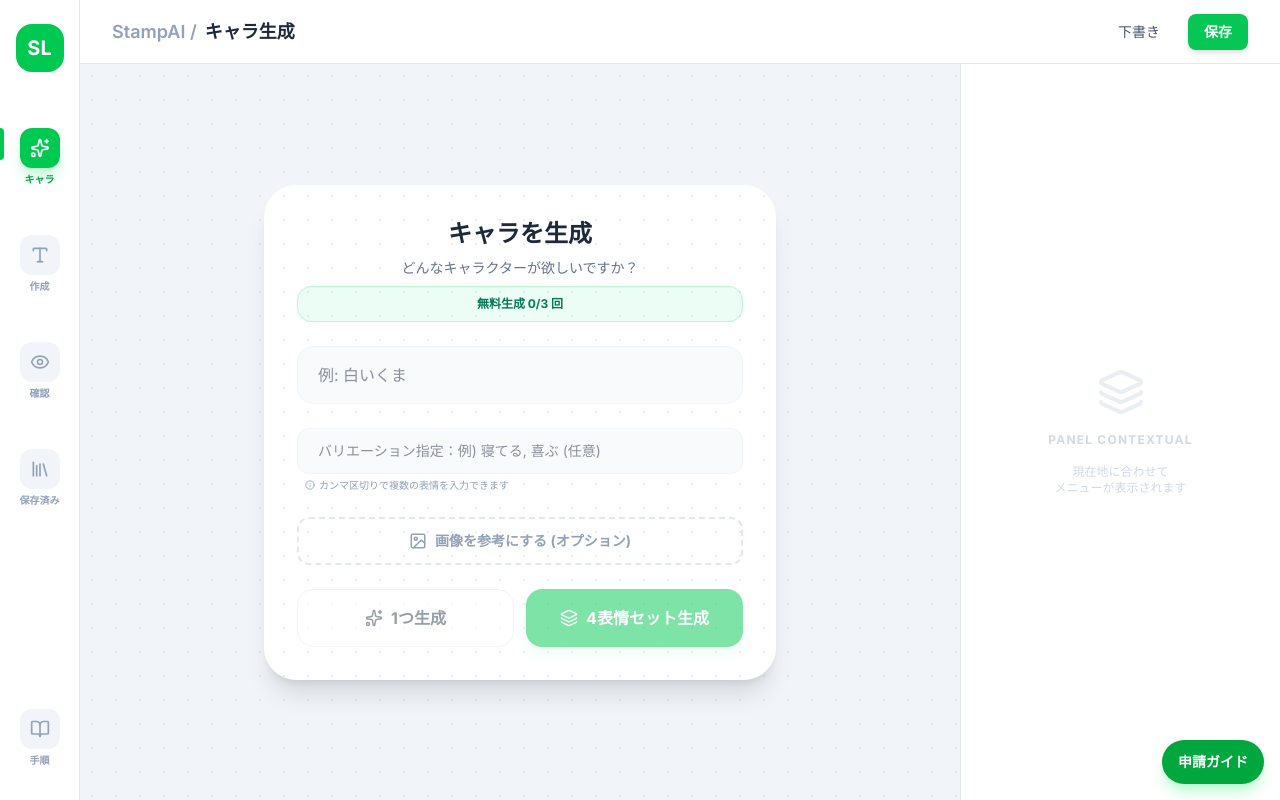
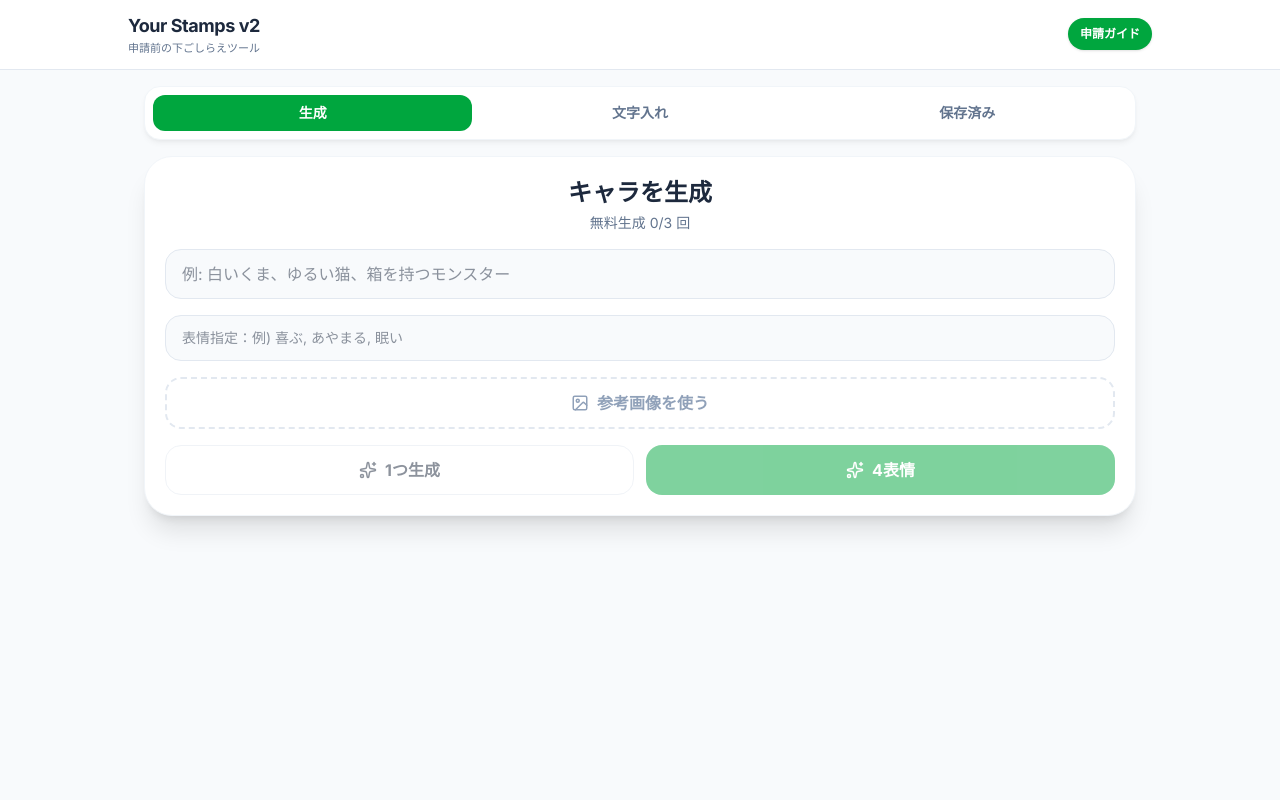
Before and after one commit to soramusubi-ctrl/your-stamps, a React (Vite) app: page / in a window 1280 px wide. Built offline with nearby package versions, Linux system fonts and the light colour scheme; a web font is replaced by a local one.

Commit message:
Use split v2 app shell on feature branch

```diff
--- a/src/main.tsx
+++ b/src/main.tsx
@@ -1,27 +1,10 @@
 import {StrictMode} from 'react';
 import {createRoot} from 'react-dom/client';
-import App from './App.tsx';
+import App from './App.v2.tsx';
 import './index.css';
-
-function Root() {
-  return (
-    <>
-      <App />
-      <a
-        href="/line-sticker-guide.html"
-        target="_blank"
-        rel="noreferrer"
-        className="fixed right-4 bottom-20 md:bottom-4 z-[80] rounded-full bg-green-600 px-4 py-3 text-xs md:text-sm font-bold text-white shadow-lg shadow-green-200 transition hover:bg-green-700 active:scale-95"
-        aria-label="詳しい申請ガイドを開く"
-      >
-        申請ガイド
-      </a>
-    </>
-  );
-}
 
 createRoot(document.getElementById('root')!).render(
   <StrictMode>
-    <Root />
+    <App />
   </StrictMode>,
 );
```
